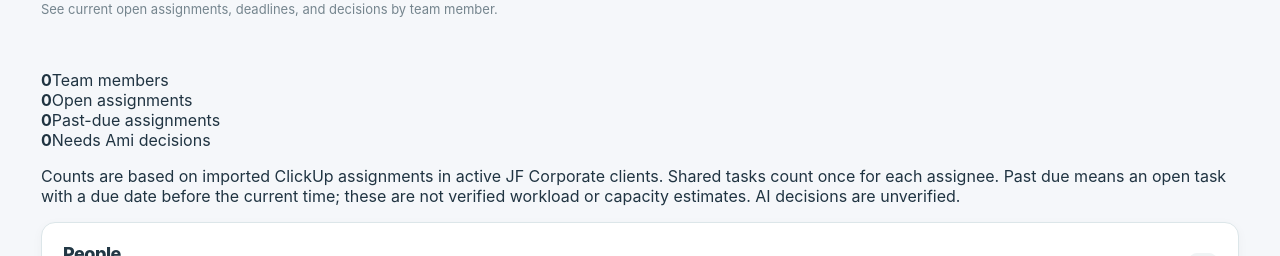
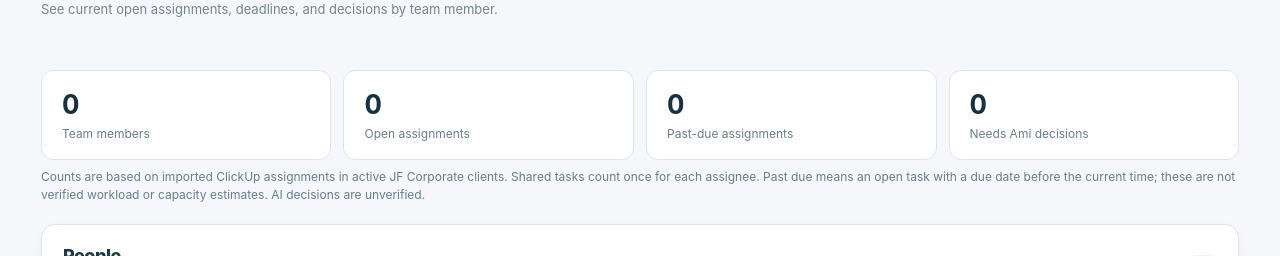
Before and after one commit to AminJustFlow/ami-clickup-assistant, a Next.js app: page /team in a window 1280 px wide. Shown: the part 191-447 px from the top of the page. Built offline with nearby package versions, Linux system fonts and the light colour scheme; no server answers; the database is empty.

Commit message:
Style team workload metrics and per-person signals

```diff
--- a/app/globals.css
+++ b/app/globals.css
@@ -1112,3 +1112,19 @@ button{font-family:inherit}
 .client-action-brief .client-action-summary-card button{align-self:flex-start}
 @media(max-width:900px){.client-action-brief .client-action-summary-grid{grid-template-columns:repeat(2,minmax(0,1fr))}}
 @media(max-width:620px){.client-action-brief{padding:14px}.client-action-brief .client-action-summary-grid{grid-template-columns:1fr}.client-action-brief .client-action-summary-card{min-height:0}}
+
+
+/* Team directory: actionable workload signals */
+.team-workload-metrics{display:grid;grid-template-columns:repeat(4,minmax(0,1fr));gap:12px;margin:18px 0 8px}
+.team-workload-metric{background:#fff;border:1px solid #dce5e9;border-radius:12px;padding:18px 20px}
+.team-workload-metric strong{display:block;font-size:27px;line-height:1.2;color:#173143;font-variant-numeric:tabular-nums}
+.team-workload-metric span{display:block;margin-top:5px;color:#687e8b;font-size:12px}
+.team-workload-note{color:#687e8b;font-size:12px;line-height:1.5;margin:8px 0 20px}
+.team-workload-entry{align-items:center;min-height:95px}
+.team-workload-person{min-width:0}
+.team-workload-tags{display:flex;gap:5px;flex-wrap:wrap;margin-top:8px}
+.team-workload-tags span{font-size:11px;line-height:1.4;color:#4c6470;background:#f0f5f6;border:1px solid #e1e9ec;border-radius:5px;padding:2px 6px;white-space:nowrap}
+.team-workload-tags .team-workload-overdue{background:#fff3e9;border-color:#f4dac7;color:#995521}
+.team-workload-tags .team-workload-attention{background:#e9f5fb;border-color:#c7e4f2;color:#08648b}
+@media(max-width:800px){.team-workload-metrics{grid-template-columns:repeat(2,minmax(0,1fr))}}
+@media(max-width:480px){.team-workload-metrics{grid-template-columns:1fr 1fr}.team-workload-metric{padding:12px}.team-workload-metric strong{font-size:22px}}
```
